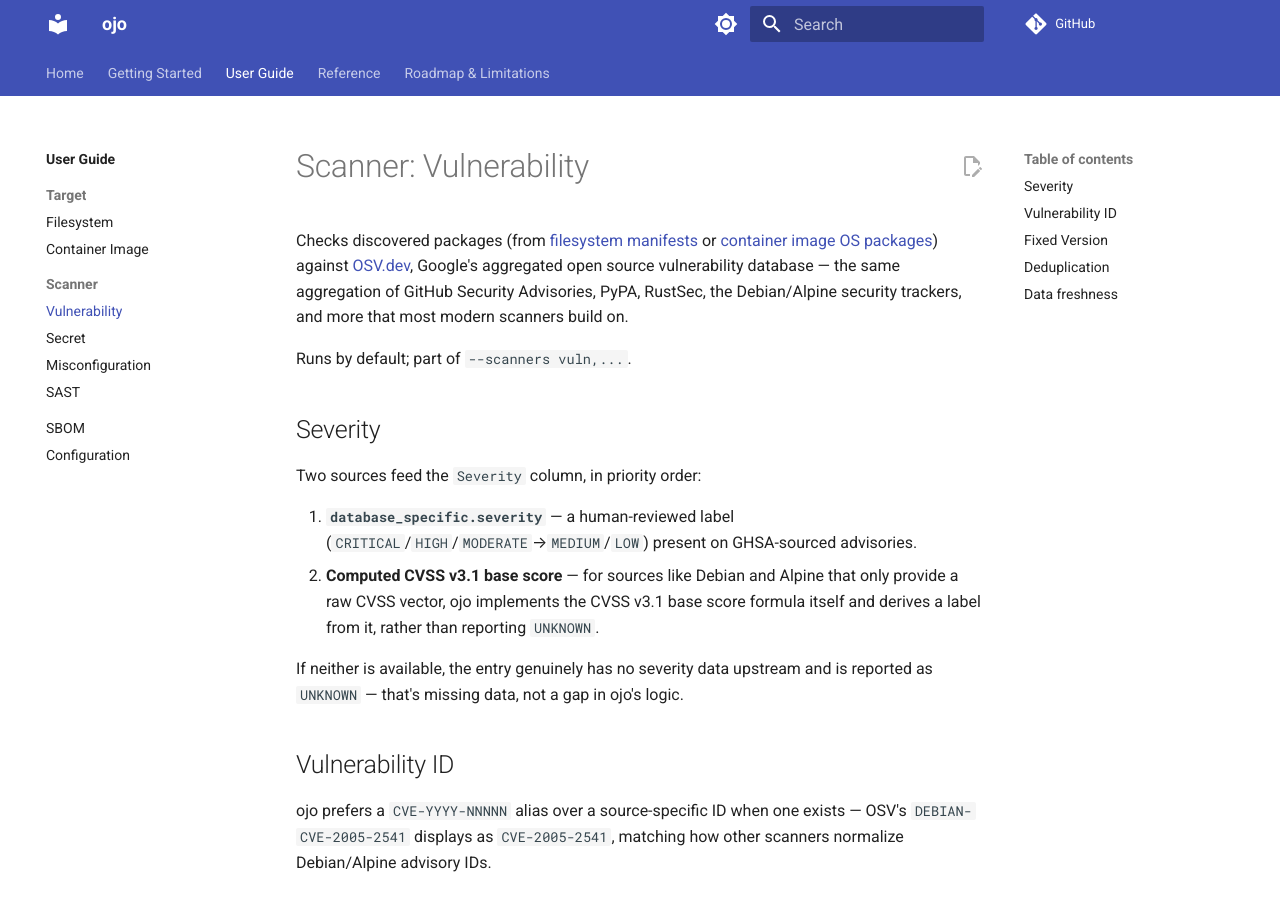
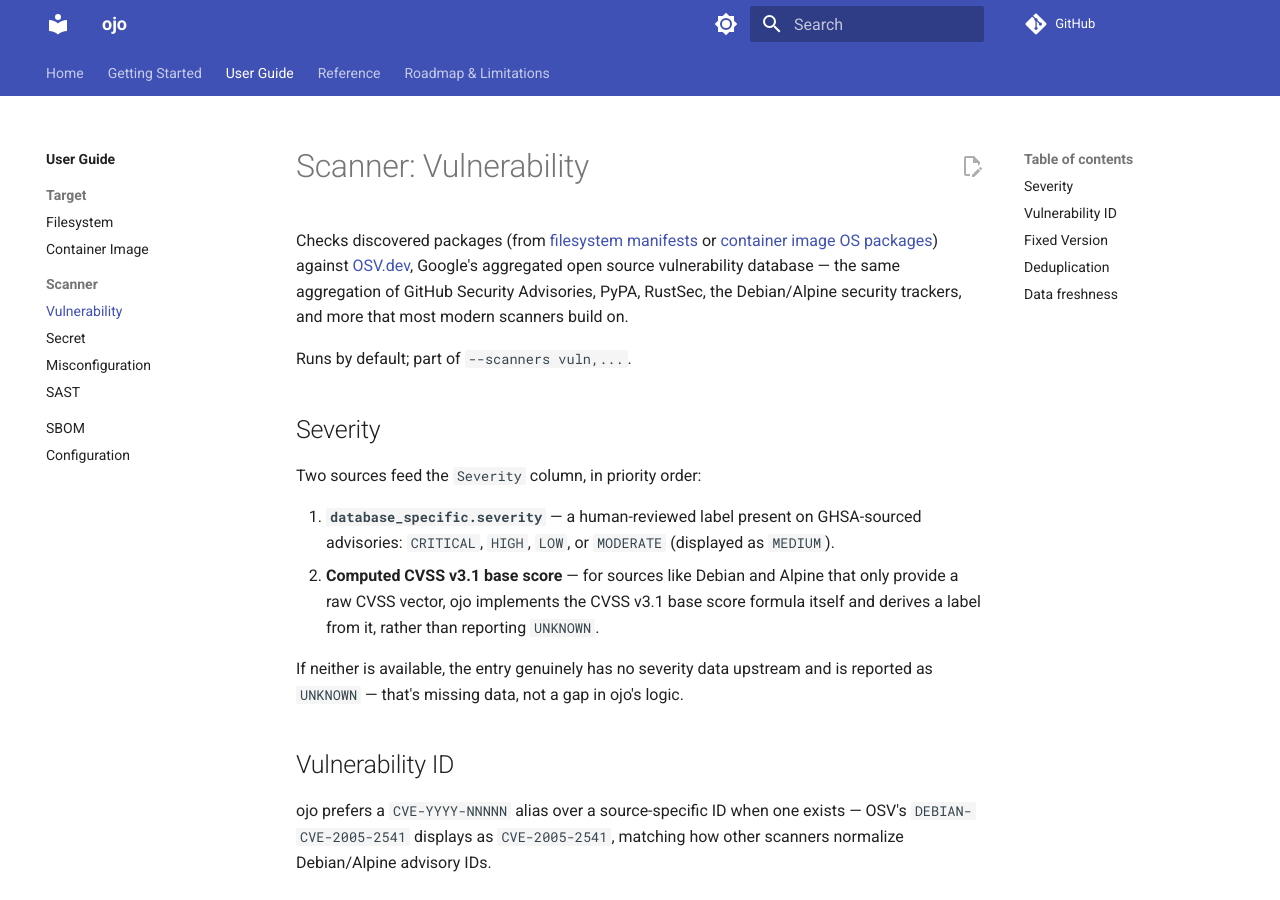
Before and after one commit to colibrisec/ojo, an MkDocs documentation site: the page built from docs/guide/scanner/vulnerability.md, in a window 1280 px wide and 900 px high. Built offline with MkDocs 1.6.1 and Material for MkDocs 9.7.7, drawn with Linux system fonts in a browser that asks for light colours; comment, search, counter and statistics services are not loaded.

Commit message:
Fix docs issues and bump vulnerable dependencies
- installation.md: fix strict/classic confinement link mismatch
- vulnerability.md: clarify MODERATE->MEDIUM severity mapping
- README: correct scanner table to reflect all 10 ecosystems
- go.mod/go.sum: bump klauspost/compress to 1.18.7 (GHSA-259r-337f-4rfw)
  and golang.org/x/text to 0.39.0 (CVE-2026-56852)

```diff
--- a/docs/guide/scanner/vulnerability.md
+++ b/docs/guide/scanner/vulnerability.md
@@ -8,7 +8,7 @@
 
 Two sources feed the `Severity` column, in priority order:
 
-1. **`database_specific.severity`** — a human-reviewed label (`CRITICAL`/`HIGH`/`MODERATE`→`MEDIUM`/`LOW`) present on GHSA-sourced advisories.
+1. **`database_specific.severity`** — a human-reviewed label present on GHSA-sourced advisories: `CRITICAL`, `HIGH`, `LOW`, or `MODERATE` (displayed as `MEDIUM`).
 2. **Computed CVSS v3.1 base score** — for sources like Debian and Alpine that only provide a raw CVSS vector, ojo implements the CVSS v3.1 base score formula itself and derives a label from it, rather than reporting `UNKNOWN`.
 
 If neither is available, the entry genuinely has no severity data upstream and is reported as `UNKNOWN` — that's missing data, not a gap in ojo's logic.
```
Also changed, not shown: README.md (+1 -1 lines), docs/getting-started/installation.md (+1 -1 lines), 2 other files.
